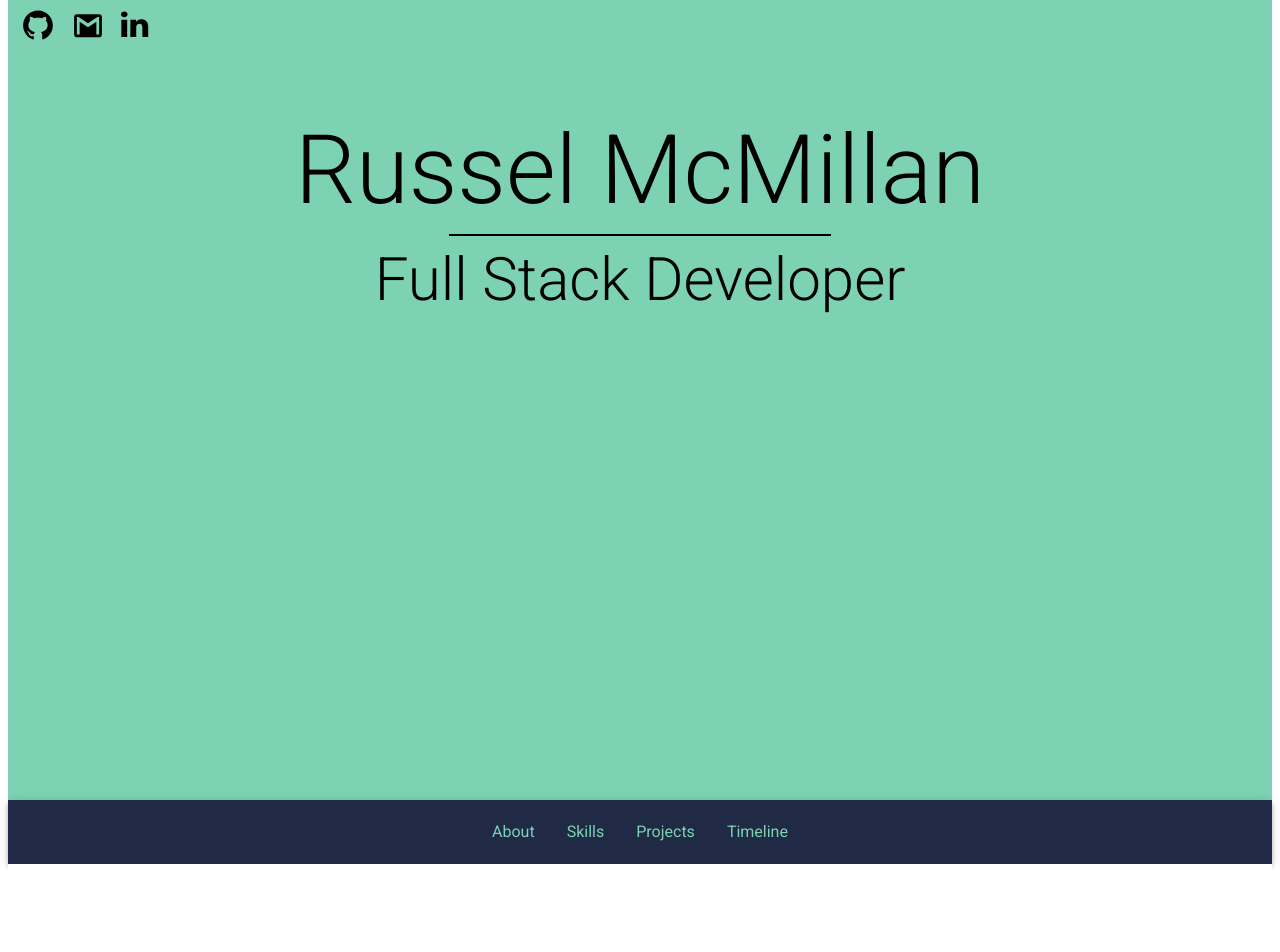
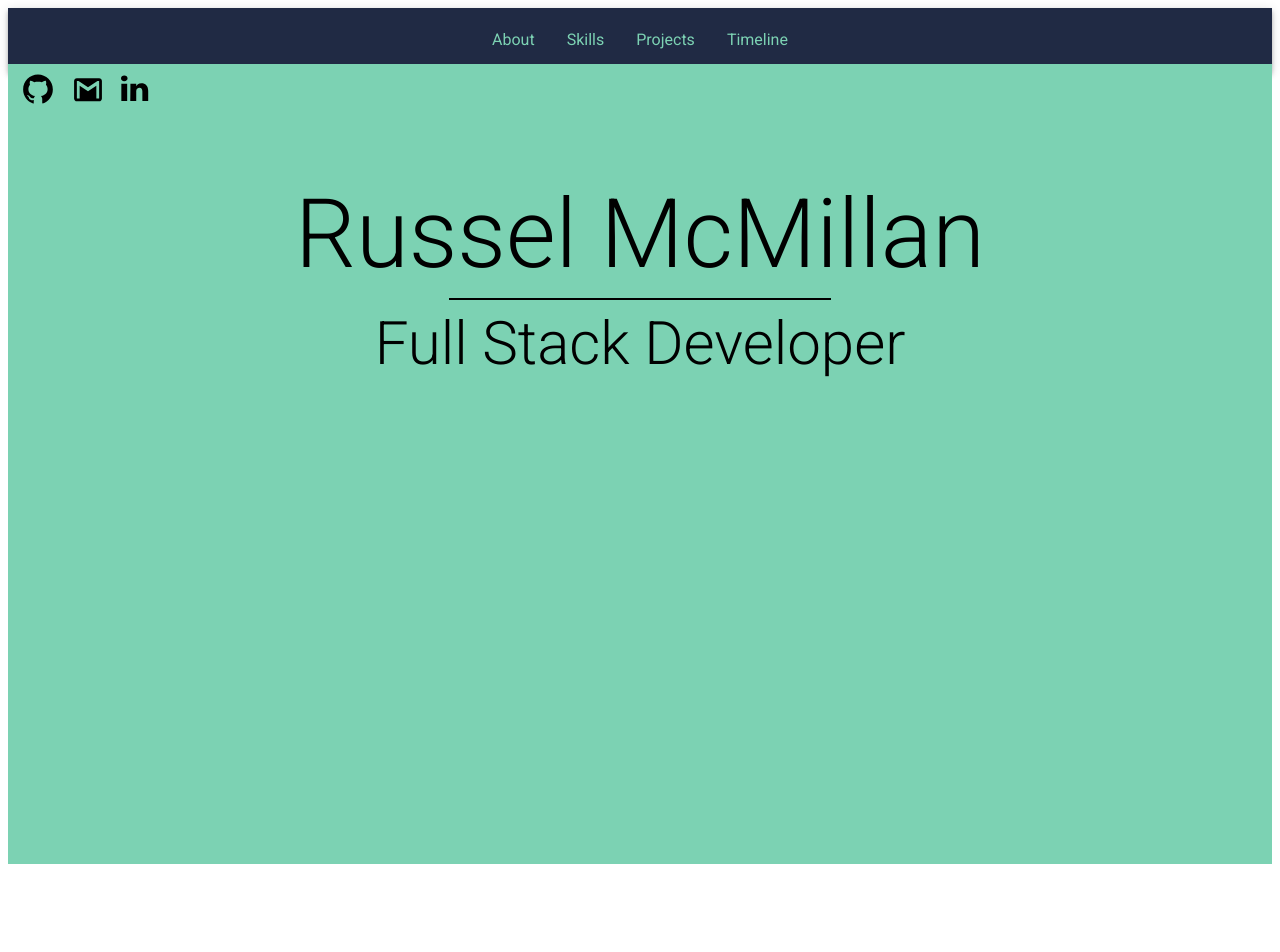
Before and after one commit to rfmcmillan/portfolio, a React app: page / in a window 1280 px wide. Shown: the top 952 px of the page. Built offline with nearby package versions, Linux system fonts and the light colour scheme.

Commit message:
nav changed

```diff
--- a/client/App.js
+++ b/client/App.js
@@ -28,8 +28,9 @@ const App = () => {
   return (
     <ThemeProvider theme={theme}>
       <div>
+        <Nav />
         <Banner />
-        <Nav />
+
         <About />
         <Routes />
         <Priorities />
```
